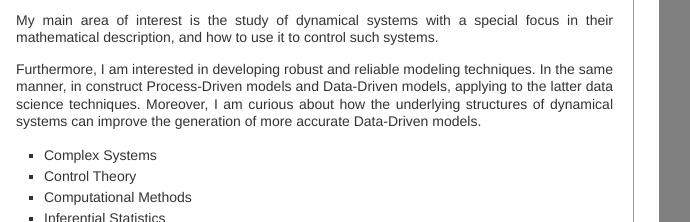
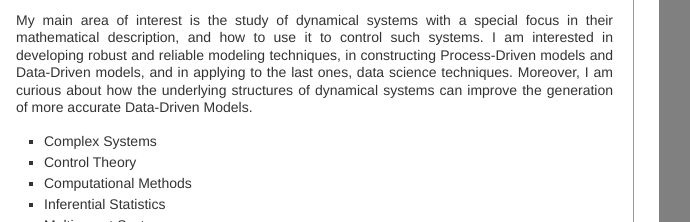
Before and after one commit to c27gc/c27gc.github.io, a plain HTML site: page research.html in a window 1280 px wide. Shown: the part 334-556 px from the top of the page, 416-1106 px from the left. Drawn offline with Linux system fonts and the light colour scheme.

Commit message:
updated research interest

```diff
--- a/research.html
+++ b/research.html
@@ -75,9 +75,7 @@
           <h1 class="c1">
             Modelling and Control of Dynamical Systems.
           </h1>
-          <p align="justify"> My main area of interest is the study of dynamical systems with a special focus in their mathematical description, and how to use it to control such systems. </p>
-          <p align="justify"> Furthermore, I am interested in developing robust and reliable modeling techniques. In the same manner, in construct Process-Driven models and Data-Driven models, applying to the latter data science techniques.
-Moreover,  I am curious about how the underlying structures of dynamical systems can improve the generation of more accurate Data-Driven models.</p>
+          <p align="justify"> My main area of interest is the study of dynamical systems with a special focus in their mathematical description, and how to use it to control such systems. I am interested in developing robust and reliable modeling techniques, in constructing Process-Driven models and Data-Driven models, and in applying to the last ones, data science techniques. Moreover, I am curious about how the underlying structures of dynamical systems can improve the generation of more accurate Data-Driven Models.</p>
           <!--<h2 class="c2">
             I am interested in
           </h2>-->
```
